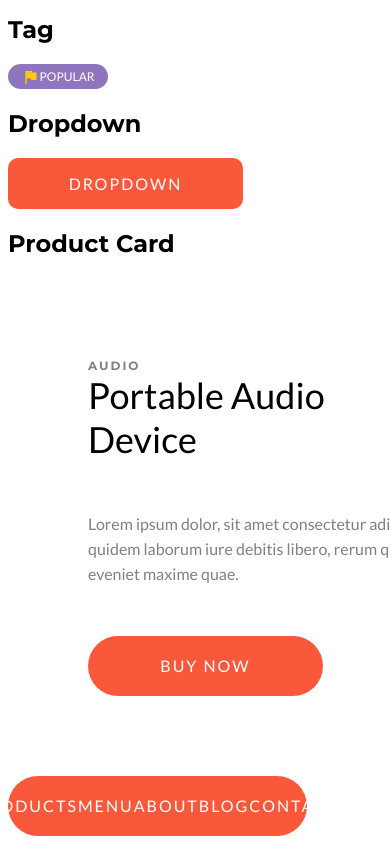
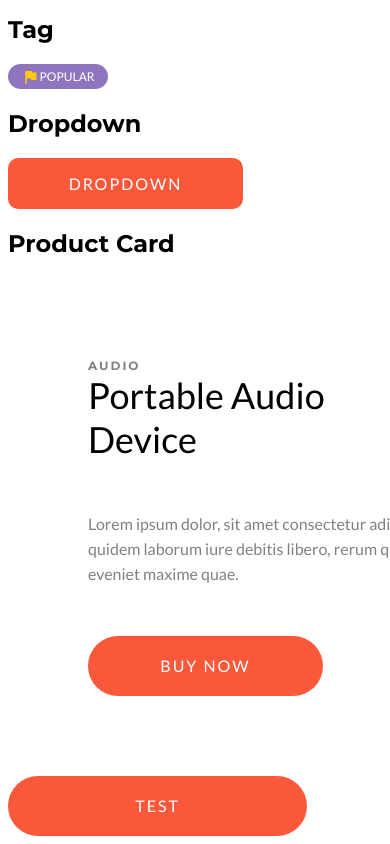
Before and after one commit to NiallEccles/Callisto, an Angular app: page /components in a window 390 px wide. Shown: the part 449-1293 px from the top of the page. Built offline with nearby package versions, Linux system fonts and the light colour scheme.

Commit message:
Started work on navigation.

```diff
--- a/src/app/components/navigation/bar/bar.component.css
+++ b/src/app/components/navigation/bar/bar.component.css
@@ -18,6 +18,14 @@
     cursor: pointer;
 }
 
+.bar-toggle{
+    display: none;
+}
+
+.bar.mobile{
+    display: none;
+}
+
 .bar-container{
     display: block;
     width: 100%;
@@ -36,3 +44,12 @@
     flex-direction: column;
     flex-grow: 1;
 }
+
+@media only screen and (max-width: 620px) {
+    .bar-list{
+        display: none;
+    }
+    .bar-toggle {
+        display: block;
+    }
+}
--- a/src/app/components/navigation/bar/bar.component.html
+++ b/src/app/components/navigation/bar/bar.component.html
@@ -1,5 +1,8 @@
 <div class="bar">
   <div class="bar-container">
+    <div class="bar-toggle">
+      Test
+    </div>
     <ul class="bar-list">
       <li class="bar-list-item">Products</li>
       <li class="bar-list-item">Menu</li>
--- a/src/app/components/navigation/bar/bar.component.ts
+++ b/src/app/components/navigation/bar/bar.component.ts
@@ -7,7 +7,8 @@ import { Component, OnInit } from '@angular/core';
 })
 export class BarComponent implements OnInit {
 
-  public innerWidth: any;
+  public innerWidth: number;
+  public isMobile: boolean;
 
   constructor() { }
 
@@ -15,10 +16,11 @@ export class BarComponent implements OnInit {
     window.addEventListener("resize", ()=>{
       this.innerWidth = window.innerWidth;
       if(this.innerWidth > 620){
-        console.log(this.innerWidth);
+        // console.log(this.innerWidth);
+        this.isMobile = false;
       }
       else{
-        return;
+        this.isMobile = true;
       }
     });
   }
```
